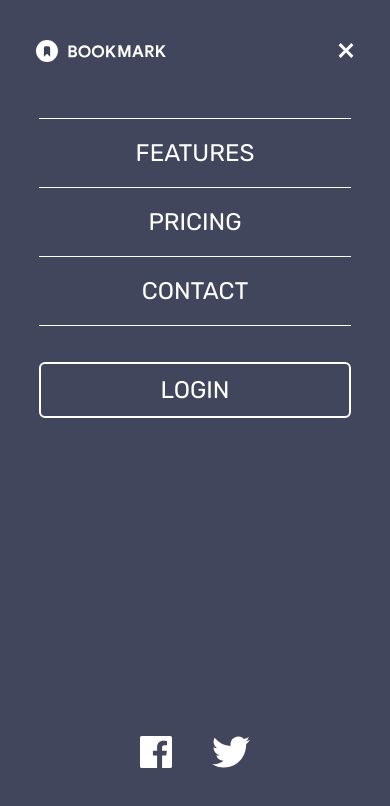
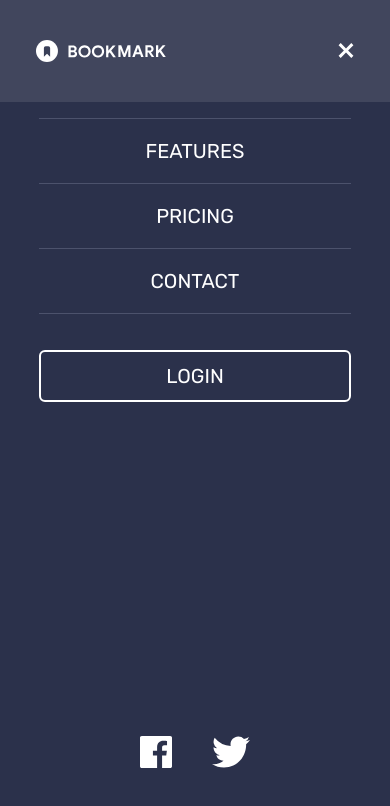
Before and after one commit to gurdulicluka/bookmark-landing-page, a React (Create React App) app: page / in a window 390 px wide. Both pictures are taken after a click on the button 345 px from the left and 51 px from the top of the page. Shown: the top 806 px of the page. Built offline with nearby package versions, Linux system fonts and the light colour scheme.

Commit message:
Style, animation @ mobile menu modal

```diff
--- a/src/components/MobileMenu.css
+++ b/src/components/MobileMenu.css
@@ -4,9 +4,8 @@
   left: 0;
   right: 0;
   top: 102px;
-  background-color: #252b46de;
+  background-color: #252b46f7;
   z-index: 9999;
-  animation: 200ms 1 normal fadeIn;
 }
 
 .mobileMenu {
@@ -16,21 +15,17 @@
   margin-top: 1.6rem;
 }
 
-.mobileMenu :not(:last-child) > a {
-  transition: all 200ms ease-in-out;
-}
-
 .mobileMenu__item {
   list-style: none;
   text-align: center;
   width: 80%;
-  border-top: 1px solid white;
+  border-top: 1px solid #4c526c;
   padding: 2rem 0px;
 }
 
 .mobileMenu__item a {
   color: #fff;
-  font-size: 2.4rem;
+  font-size: 2rem;
   text-transform: uppercase;
   font-weight: 400;
 }
@@ -67,9 +62,8 @@
   color: #252b46;
   background-color: #fff;
 }
+/*  */
 
-.mobileMenu__item a:active {
-  transform: scale(1.1);
-  transition: 100ms;
+.animate__animated.animate__slideInUp {
+  --animate-duration: 200ms;
 }
-/*  */
--- a/src/components/MobileMenu.jsx
+++ b/src/components/MobileMenu.jsx
@@ -5,7 +5,7 @@
 
 const MobileMenu = () => {
   return (
-    <div className="mobileMenu__container">
+    <div className="mobileMenu__container animate__animated animate__slideInUp">
       <menu className="mobileMenu">
         <li className="mobileMenu__item">
           <a href="javascript:void(0)">Features</a>
```
